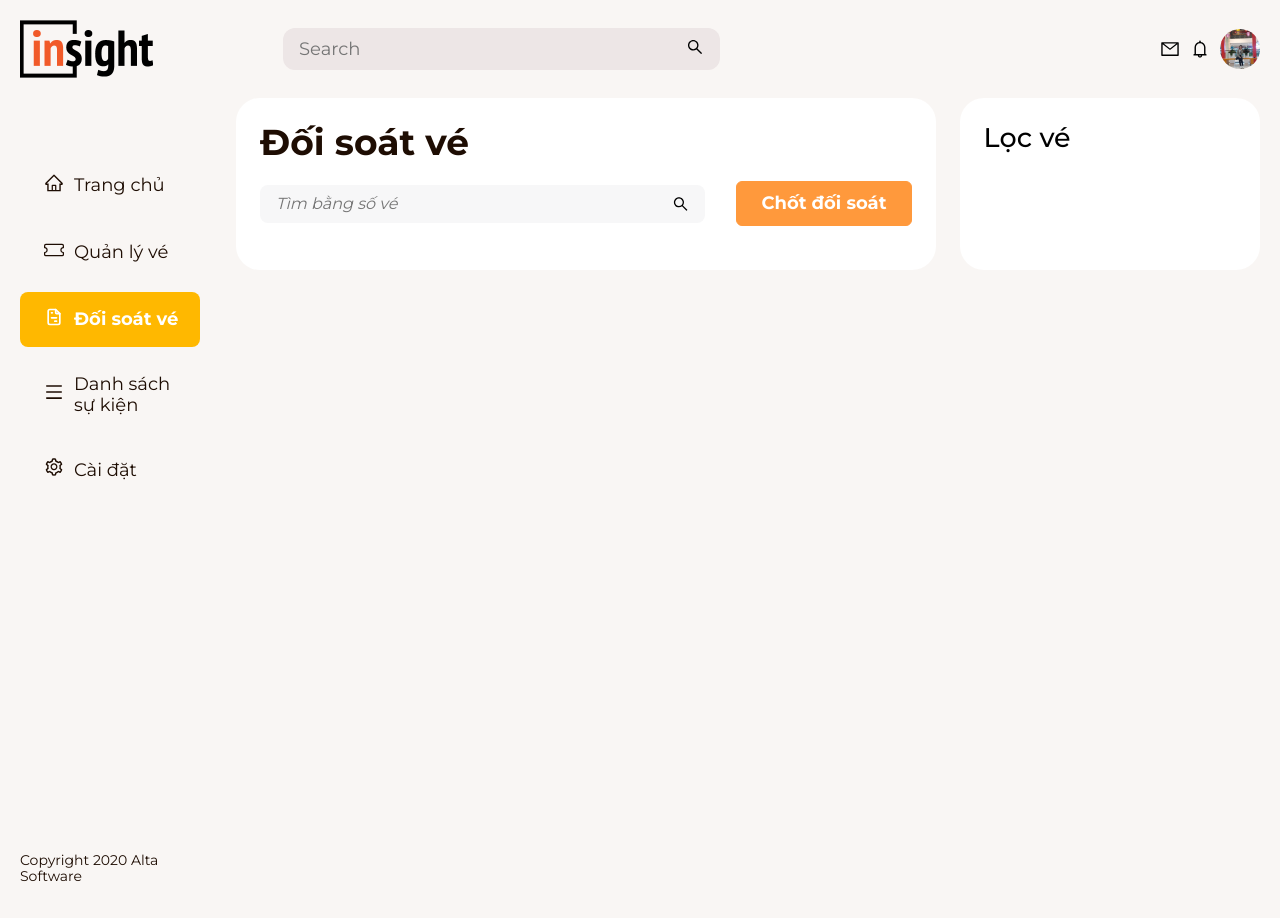
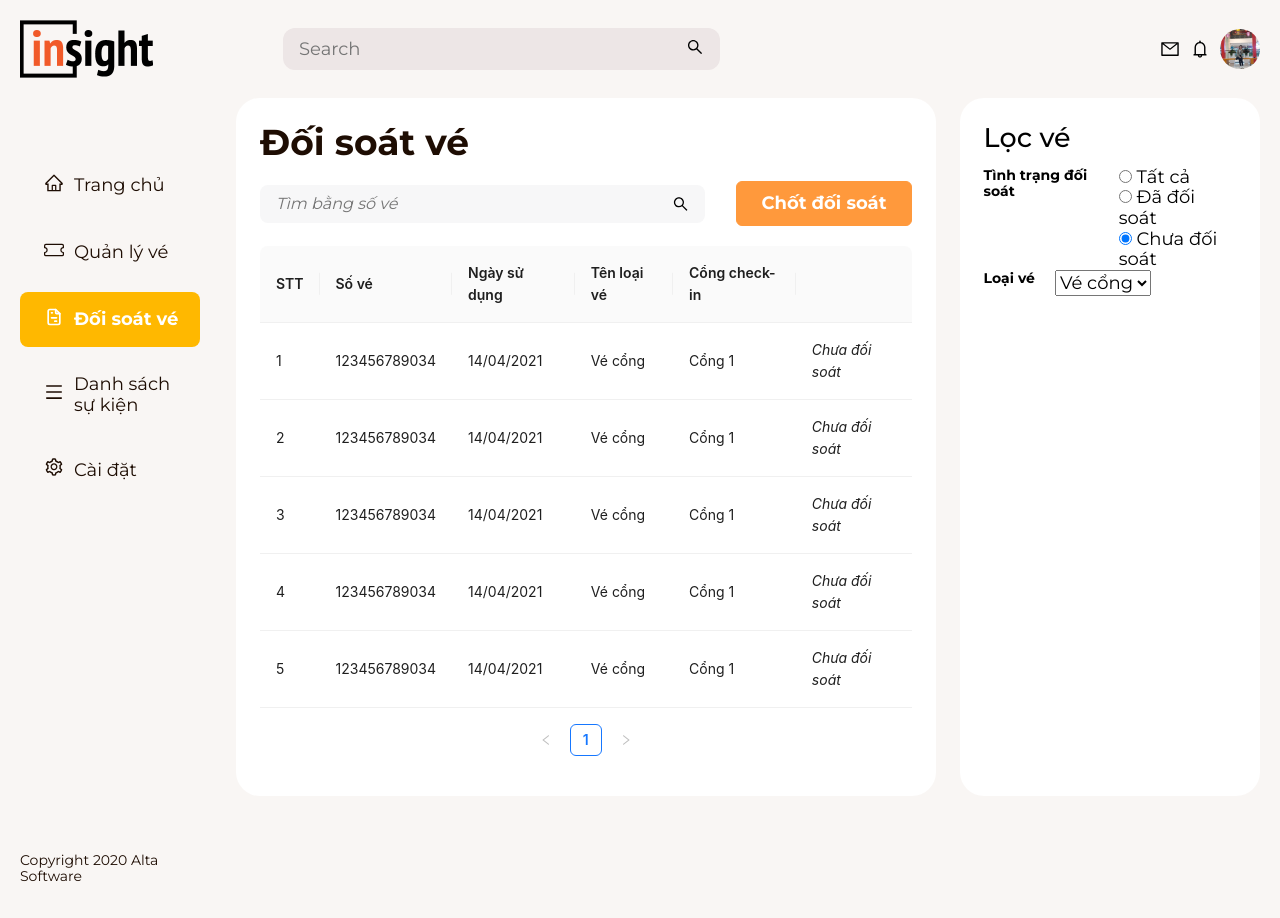
Before and after one commit to Binhbong37/CMSticket, a React (Create React App) app: page /doi-soat-ve in a window 1280 px wide. Built offline with nearby package versions, Linux system fonts and the light colour scheme.

Commit message:
thêm file cho đối soát vé

```diff
--- /dev/null
+++ b/src/assets/css/pages/DoiSoatVe/componets/FilterDS.css
@@ -0,0 +1,9 @@
+.form-group {
+    display: flex;
+    column-gap: 20px;
+}
+
+.form-group h3 {
+    font-weight: 600;
+    font-size: 1.4rem;
+}
--- /dev/null
+++ b/src/pages/dashboard/DoiSoatVe/components/FilterDS.tsx
@@ -0,0 +1,46 @@
+import '../../../../assets/css/pages/DoiSoatVe/componets/FilterDS.css'
+
+const FilterDS = () => {
+  return (
+    <form>
+      <div className='form-group'>
+        <h3>Tình trạng đối soát</h3>
+        <div className='input-radio'>
+          <div className=''>
+            <label htmlFor="all">
+              <input type='radio' name='tinhTrang' id='all' /> Tất cả
+            </label>
+          </div>
+
+          <div className=''>
+            <label htmlFor="done">
+              <input type='radio' name='tinhTrang' id='done' />  Đã đối soát
+            </label>
+          </div>
+
+          <div className=''>
+            <label htmlFor="notCheck">
+              <input type='radio' name='tinhTrang' id='notCheck' checked />  Chưa đối soát
+            </label>
+          </div>
+
+
+
+        </div>
+
+      </div>
+
+      <div className='form-group'>
+        <h3>Loại vé</h3>
+        <select>
+          <option value="1">Vé cổng</option>
+          <option value="2">Tất cả</option>
+          <option value="1">Vé chui</option>
+        </select>
+
+      </div>
+    </form>
+  )
+}
+
+export default FilterDS
--- /dev/null
+++ b/src/pages/dashboard/DoiSoatVe/components/TableDS.tsx
@@ -0,0 +1,93 @@
+import { Space, Table } from 'antd';
+import type { ColumnsType } from 'antd/es/table';
+
+interface DataType {
+  key: string;
+  soVe: number;
+  ngaySuDung: string;
+  tenLoaiVe: string;
+  congCheck: string;
+}
+
+const columns: ColumnsType<DataType> = [
+  {
+    title: 'STT',
+    dataIndex: 'key',
+    key: 'key',
+  },
+  {
+    title: 'Số vé',
+    dataIndex: 'soVe',
+    key: 'soVe',
+  },
+  {
+    title: 'Ngày sử dụng',
+    dataIndex: 'ngaySuDung',
+    key: 'ngaySuDung',
+  },
+  {
+    title: 'Tên loại vé',
+    dataIndex: 'tenLoaiVe',
+    key: 'tenLoaiVe',
+  },
+  {
+    title: 'Cổng check-in',
+    key: 'congCheck',
+    render: (_, record) => (
+      <Space size="middle">
+        Cổng 1
+      </Space>
+    ),
+  },
+  {
+    title: '',
+    key: 'action',
+    render: (_, record) => (
+      <Space size="middle">
+        <i>Chưa đối soát</i>
+      </Space>
+    ),
+  },
+];
+
+const data: DataType[] = [
+  {
+    key: '1',
+    soVe: 123456789034,
+    ngaySuDung: '14/04/2021',
+    tenLoaiVe: 'Vé cổng',
+    congCheck: 'Cổng 1',
+  },
+  {
+    key: '2',
+    soVe: 123456789034,
+    ngaySuDung: '14/04/2021',
+    tenLoaiVe: 'Vé cổng',
+    congCheck: 'Cổng 1',
+  },
+  {
+    key: '3',
+    soVe: 123456789034,
+    ngaySuDung: '14/04/2021',
+    tenLoaiVe: 'Vé cổng',
+    congCheck: 'Cổng 1',
+  },
+  {
+    key: '4',
+    soVe: 123456789034,
+    ngaySuDung: '14/04/2021',
+    tenLoaiVe: 'Vé cổng',
+    congCheck: 'Cổng 1',
+  },
+  {
+    key: '5',
+    soVe: 123456789034,
+    ngaySuDung: '14/04/2021',
+    tenLoaiVe: 'Vé cổng',
+    congCheck: 'Cổng 1',
+  },
+];
+
+const TableDS: React.FC = () => <Table columns={columns} dataSource={data} />;
+
+export default TableDS;
--- a/src/pages/dashboard/DoiSoatVe.tsx
+++ b/src/pages/dashboard/DoiSoatVe/index.tsx
@@ -1,7 +1,8 @@
-import React from 'react'
-import Box from '../../Components/Box';
-import '../../assets/css/doiSoatVe.css'
-import SearchFilter from '../../Components/SearchFilter';
+import Box from '../../../Components/Box';
+import '../../../assets/css/doiSoatVe.css'
+import SearchFilter from '../../../Components/SearchFilter';
+import TableDS from './components/TableDS';
+import FilterDS from './components/FilterDS';
 
 const DoiSoatVe = () => {
   return (
@@ -10,11 +11,11 @@ const DoiSoatVe = () => {
         <Box style={{ width: "70%" }}>
           <h2 className='title'>Đối soát vé</h2>
           <SearchFilter quanlyve={false} doisoatve={true} />
-
+          <TableDS />
         </Box>
         <Box style={{ width: "30%" }}>
           <h2>Lọc vé</h2>
-
+          <FilterDS />
         </Box>
       </div>
     </div>
```
